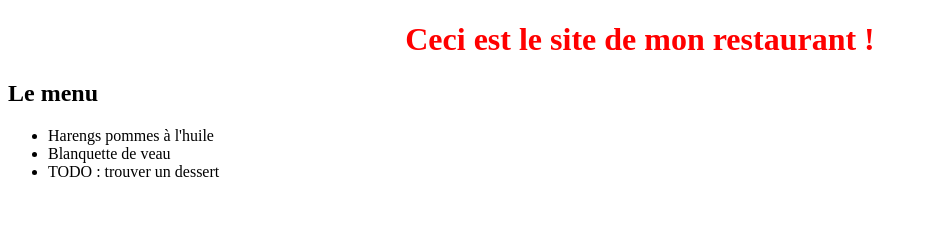
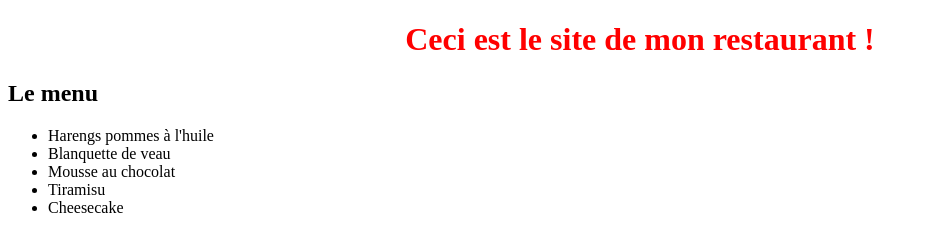
Before and after one commit to ThomasLaneyrie/Premier_GitHub, a plain HTML site: page index.html in a window 1280 px wide. Shown: the whole page, without its empty margins (0-925 px from the left). Drawn offline with Linux system fonts and the light colour scheme.

Commit message:
Ajout des dessers au menu

```diff
--- a/index.html
+++ b/index.html
@@ -10,7 +10,9 @@
     <ul>
       <li>Harengs pommes à l'huile</li>
       <li>Blanquette de veau</li>
-      <li>TODO : trouver un dessert</li>
+      <li>Mousse au chocolat</li>
+      <li>Tiramisu</li>
+      <li>Cheesecake</li>
     </ul>
   </body>
 </html>
```
